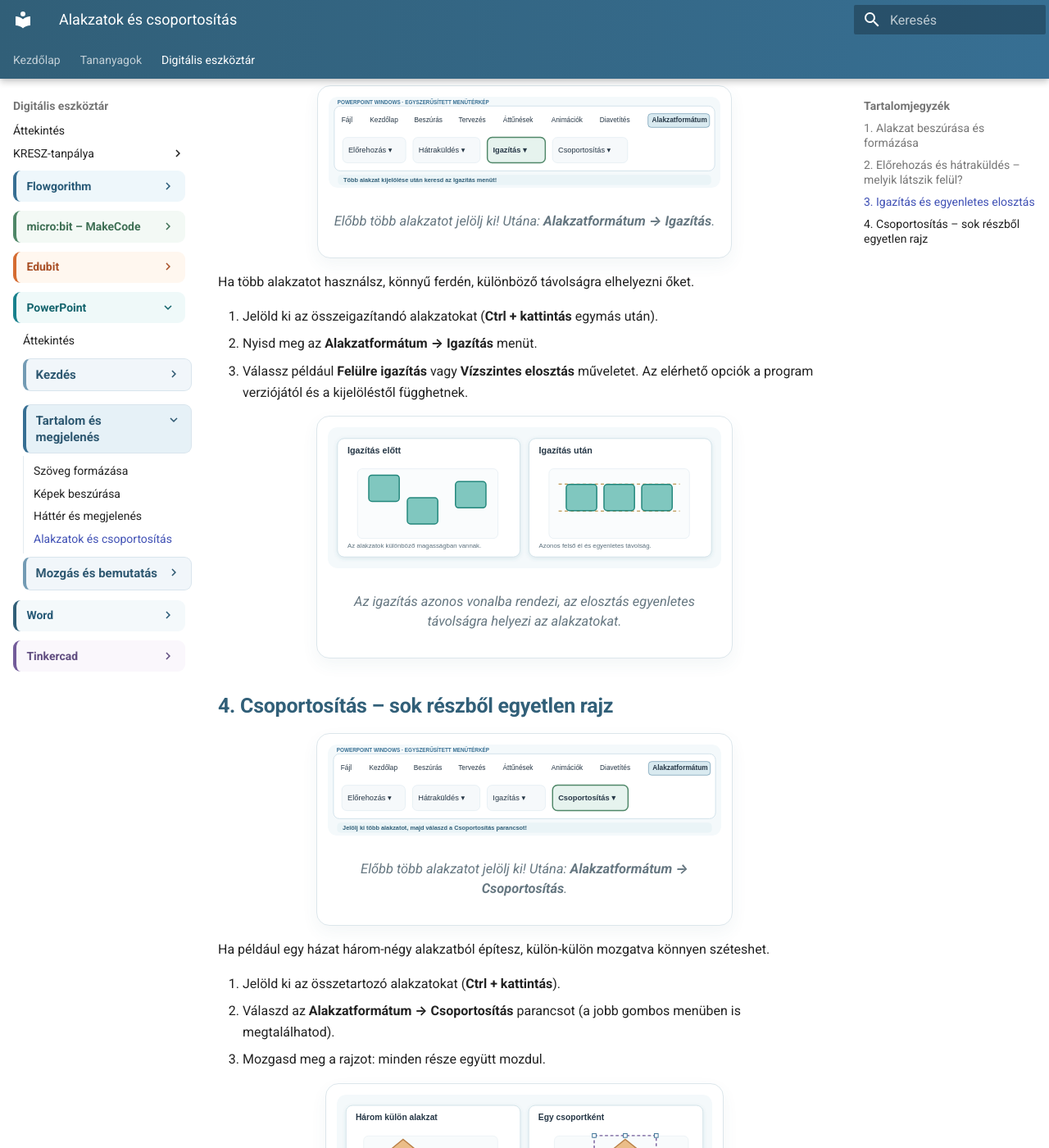
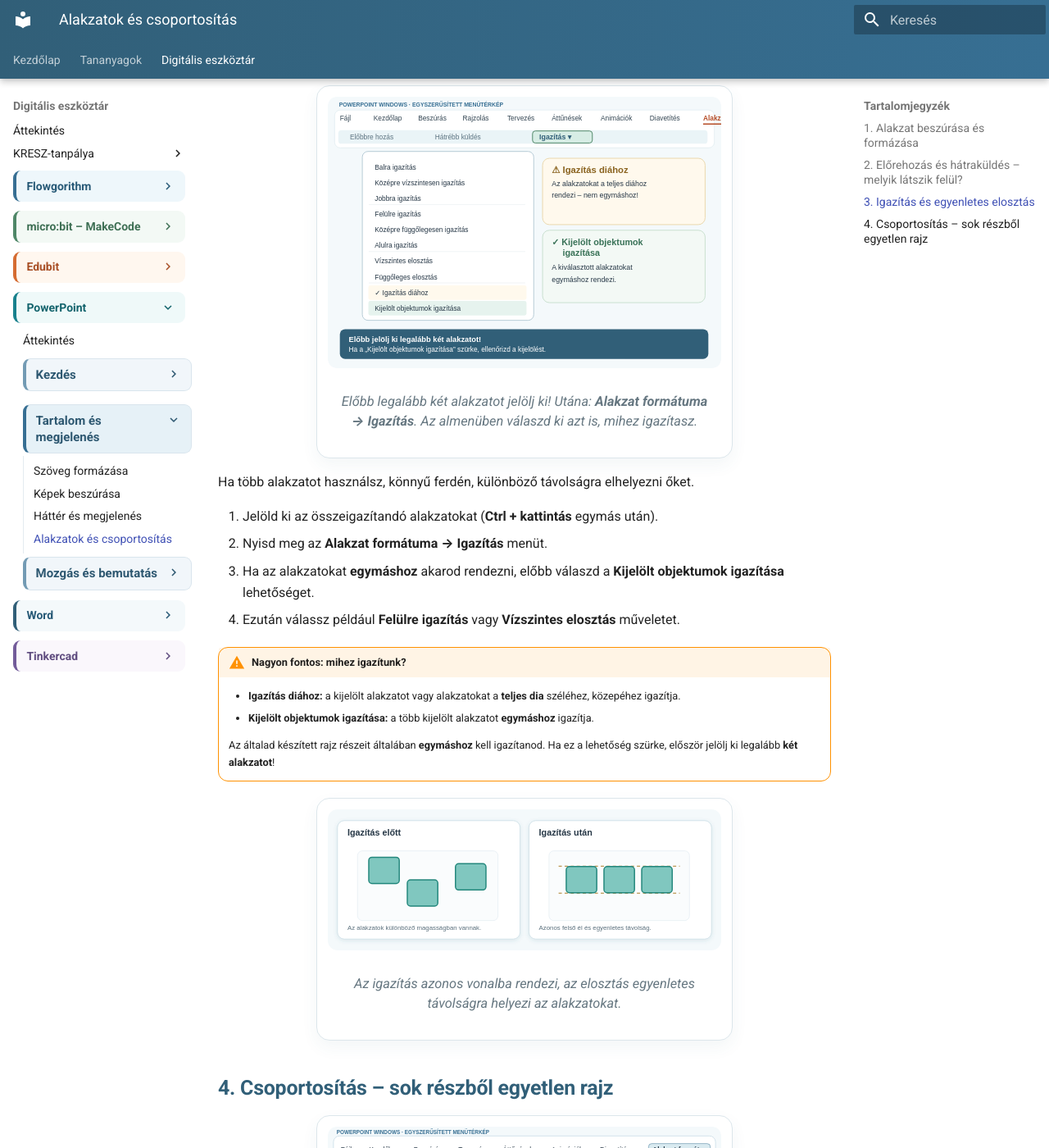
Before and after one commit to bsuszter/digitalis-eszkoztar, an MkDocs documentation site: the page built from docs/eszkoztar/powerpoint/alakzatok.md, in a window 1280 px wide and 1400 px high, scrolled down 2524 px. Shown: the whole window at 82% size. Built offline with MkDocs 1.6.1 and Material for MkDocs 9.7.7, drawn with Linux system fonts in a browser that asks for light colours; some of the changed text lies outside the part shown.

Commit message:
Clarify Hungarian PowerPoint shape format tab and alignment submenu

```diff
--- a/docs/eszkoztar/powerpoint/alakzatok.md
+++ b/docs/eszkoztar/powerpoint/alakzatok.md
@@ -5,7 +5,7 @@
 <div class="article-meta"><span>🧩 4 alapművelet</span><span>🖱️ Kipróbálható lépések</span><span>💻 Windowsos PowerPoint</span></div>
 
 !!! info "Hogyan olvasd ezt az útmutatót?"
-    Először a **menütérképen** keresd meg, hová kell kattintani. Utána a nagyobb ábra megmutatja, mi történik a dián. A menütérképek **egyszerűsített szemléltető rajzok, nem képernyőfotók**; az ikonok elhelyezkedése a telepített PowerPoint változatától és az ablak szélességétől kissé eltérhet. Ha nem látod az **Alakzatformátum** fület, előbb kattints egy alakzatra!
+    Először a **menütérképen** keresd meg, hová kell kattintani. Utána a nagyobb ábra megmutatja, mi történik a dián. A menütérképek **egyszerűsített szemléltető rajzok, nem képernyőfotók**; az ikonok elhelyezkedése a telepített PowerPoint változatától és az ablak szélességétől kissé eltérhet. Ha nem látod az **Alakzat formátuma** fület, előbb kattints egy alakzatra!
 
 ## 1. Alakzat beszúrása és formázása
 
@@ -24,7 +24,7 @@
 
 ## 2. Előrehozás és hátraküldés – melyik látszik felül?
 
-<figure class="tool-figure tool-figure--wide"><a href="../../../images/eszkoztar/powerpoint/menu-02-sorrend.svg" target="_blank" rel="noopener"><img src="../../../images/eszkoztar/powerpoint/menu-02-sorrend.svg" alt="PowerPoint Alakzatformátum fül és Előrehozás, Hátraküldés gombok"></a><figcaption>Előbb jelöld ki a formát! Utána: <strong>Alakzatformátum → Előrehozás / Hátraküldés</strong>.</figcaption></figure>
+<figure class="tool-figure tool-figure--wide"><a href="../../../images/eszkoztar/powerpoint/menu-02-sorrend.svg" target="_blank" rel="noopener"><img src="../../../images/eszkoztar/powerpoint/menu-02-sorrend.svg" alt="PowerPoint Alakzat formátuma fül és Előrehozás, Hátraküldés gombok"></a><figcaption>Előbb jelöld ki a formát! Utána: <strong>Alakzat formátuma → Előrehozás / Hátraküldés</strong>.</figcaption></figure>
 
 Két alakzat takarhatja egymást. Ilyenkor a **rétegsorrend** határozza meg, melyik jelenik meg elöl. Jelöld ki az alakzatot, és keresd az **Előrehozás / Hátraküldés** parancsot!
 
@@ -32,24 +32,31 @@ Két alakzat takarhatja egymást. Ilyenkor a **rétegsorrend** határozza meg, m
 
 ## 3. Igazítás és egyenletes elosztás
 
-<figure class="tool-figure tool-figure--wide"><a href="../../../images/eszkoztar/powerpoint/menu-03-igazitas.svg" target="_blank" rel="noopener"><img src="../../../images/eszkoztar/powerpoint/menu-03-igazitas.svg" alt="PowerPoint Alakzatformátum fül és Igazítás gomb"></a><figcaption>Előbb több alakzatot jelölj ki! Utána: <strong>Alakzatformátum → Igazítás</strong>.</figcaption></figure>
+<figure class="tool-figure tool-figure--wide"><a href="../../../images/eszkoztar/powerpoint/menu-03-igazitas.svg" target="_blank" rel="noopener"><img src="../../../images/eszkoztar/powerpoint/menu-03-igazitas.svg" alt="PowerPoint Alakzat formátuma fül és Igazítás gomb"></a><figcaption>Előbb legalább két alakzatot jelölj ki! Utána: <strong>Alakzat formátuma → Igazítás</strong>. Az almenüben válaszd ki azt is, mihez igazítasz.</figcaption></figure>
 
 Ha több alakzatot használsz, könnyű ferdén, különböző távolságra elhelyezni őket.
 
 1. Jelöld ki az összeigazítandó alakzatokat (**Ctrl + kattintás** egymás után).
-2. Nyisd meg az **Alakzatformátum → Igazítás** menüt.
-3. Válassz például **Felülre igazítás** vagy **Vízszintes elosztás** műveletet. Az elérhető opciók a program verziójától és a kijelöléstől függhetnek.
+2. Nyisd meg az **Alakzat formátuma → Igazítás** menüt.
+3. Ha az alakzatokat **egymáshoz** akarod rendezni, előbb válaszd a **Kijelölt objektumok igazítása** lehetőséget.
+4. Ezután válassz például **Felülre igazítás** vagy **Vízszintes elosztás** műveletet.
+
+!!! warning "Nagyon fontos: mihez igazítunk?"
+    - **Igazítás diához:** a kijelölt alakzatot vagy alakzatokat a **teljes dia** széléhez, közepéhez igazítja.
+    - **Kijelölt objektumok igazítása:** a több kijelölt alakzatot **egymáshoz** igazítja.
+
+    Az általad készített rajz részeit általában **egymáshoz** kell igazítanod. Ha ez a lehetőség szürke, először jelölj ki legalább **két alakzatot**!
 
 <figure class="tool-figure tool-figure--wide"><a href="../../../images/eszkoztar/powerpoint/03-igazitas.svg" target="_blank" rel="noopener"><img src="../../../images/eszkoztar/powerpoint/03-igazitas.svg" alt="Három rendezetlen téglalap és a pontosan egy vonalba igazított, egyenletesen elosztott változat"></a><figcaption>Az igazítás azonos vonalba rendezi, az elosztás egyenletes távolságra helyezi az alakzatokat.</figcaption></figure>
 
 ## 4. Csoportosítás – sok részből egyetlen rajz
 
-<figure class="tool-figure tool-figure--wide"><a href="../../../images/eszkoztar/powerpoint/menu-04-csoport.svg" target="_blank" rel="noopener"><img src="../../../images/eszkoztar/powerpoint/menu-04-csoport.svg" alt="PowerPoint Alakzatformátum fül és Csoportosítás gomb"></a><figcaption>Előbb több alakzatot jelölj ki! Utána: <strong>Alakzatformátum → Csoportosítás</strong>.</figcaption></figure>
+<figure class="tool-figure tool-figure--wide"><a href="../../../images/eszkoztar/powerpoint/menu-04-csoport.svg" target="_blank" rel="noopener"><img src="../../../images/eszkoztar/powerpoint/menu-04-csoport.svg" alt="PowerPoint Alakzat formátuma fül és Csoportosítás gomb"></a><figcaption>Előbb több alakzatot jelölj ki! Utána: <strong>Alakzat formátuma → Csoportosítás</strong>.</figcaption></figure>
 
 Ha például egy házat három-négy alakzatból építesz, külön-külön mozgatva könnyen széteshet.
 
 1. Jelöld ki az összetartozó alakzatokat (**Ctrl + kattintás**).
-2. Válaszd az **Alakzatformátum → Csoportosítás** parancsot (a jobb gombos menüben is megtalálhatod).
+2. Válaszd az **Alakzat formátuma → Csoportosítás** parancsot (a jobb gombos menüben is megtalálhatod).
 3. Mozgasd meg a rajzot: minden része együtt mozdul.
 
 <figure class="tool-figure tool-figure--wide"><a href="../../../images/eszkoztar/powerpoint/04-csoport.svg" target="_blank" rel="noopener"><img src="../../../images/eszkoztar/powerpoint/04-csoport.svg" alt="Különálló házalakzatok és egyetlen közös kijelölési keretben lévő csoport"></a><figcaption>A közös kijelölési keret jelzi, hogy a részeket együtt kezelheted.</figcaption></figure>
```
Also changed, not shown: docs/images/eszkoztar/powerpoint/menu-02-sorrend.svg, docs/images/eszkoztar/powerpoint/menu-03-igazitas.svg, docs/images/eszkoztar/powerpoint/menu-04-csoport.svg.
